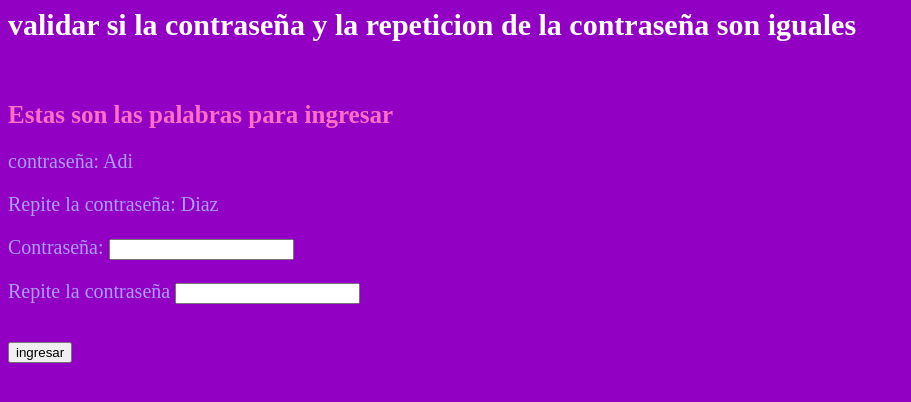
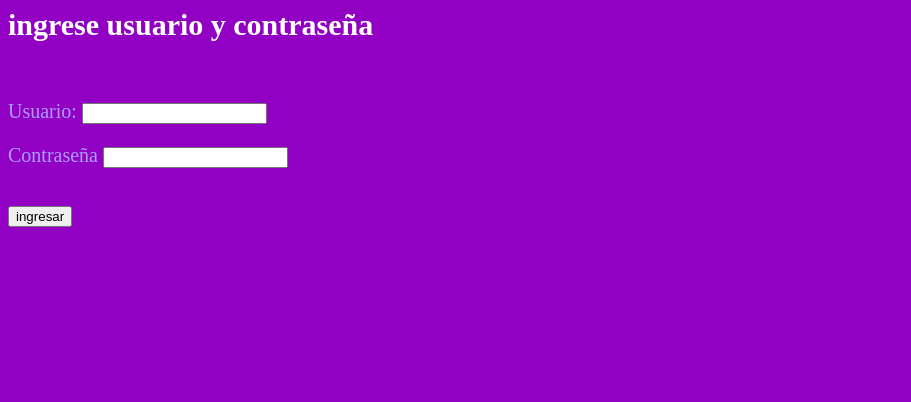
Before and after one commit to adichach2/Mejoramiento, a plain HTML site: page index.html in a window 1280 px wide. Shown: the whole page, without its empty margins (0-911 px from the left). Drawn offline with Linux system fonts and the light colour scheme.

Commit message:
Update index.html

```diff
--- a/index.html
+++ b/index.html
@@ -1,19 +1,19 @@
 <html>
 	<head>
-<title> validar si la contraseña y la repeticion de la contraseña son iguales </title>
+	<title> Ingrese usuario </title>
 	<link rel="stylesheet"type="text/css"href="styles.css"/>
 	<link rel="stylesheet"type="text/css"href="styles.css"/>
 	<script>
 	function comprobarClave(){
 	clave1= document.f1.clave1.value
 	clave2= document.f1.clave2.value
-if(clave1=="Adi" && clave2=="Diaz"){
+	if(clave1==“Colegio ipc Diaz" && clave2==“Colegio123"){
 	alert("los datos coinciden...\n Bienvenido");
-var href = "inicio.html";
+	var href = “historia.html";
 	window.location=href;
 	}
 	else{
-alert("las dos claves son distintas...\n intentelo nuevamente.");
+	alert("El usuario y la contraseña no coinciden...\n intentelo nuevamente.");
 	var href= "index.html";
 	window.location=href;
 	};
@@ -21,14 +21,11 @@ window.location=href;
 	</script>
 	</head>
 	<body>
-<h1> validar si la contraseña y la repeticion de la contraseña son iguales </h1>
+	<h1> ingrese usuario y contraseña </h1>
 	<br>
-<h2> Estas son las palabras para ingresar</h2>
-<p> contraseña: Adi </p>
-<p> Repite la contraseña: Diaz</p>
 	<form action="" name="f1">
-<p> Contraseña: <input type="password" name="clave1" size =20"> </p>
-<p> Repite la contraseña <input type="password" name="clave2" size =20"> </p>
+	<p> Usuario: <input type="password" name="clave1" size =20"> </p>
+	<p> Contraseña <input type="password" name="clave2" size =20"> </p>
 	<br>
 	<input type="button" value="ingresar" onClick="comprobarClave()">
 	</form>
```
Lines whose indentation alone changed are shown as unchanged.
